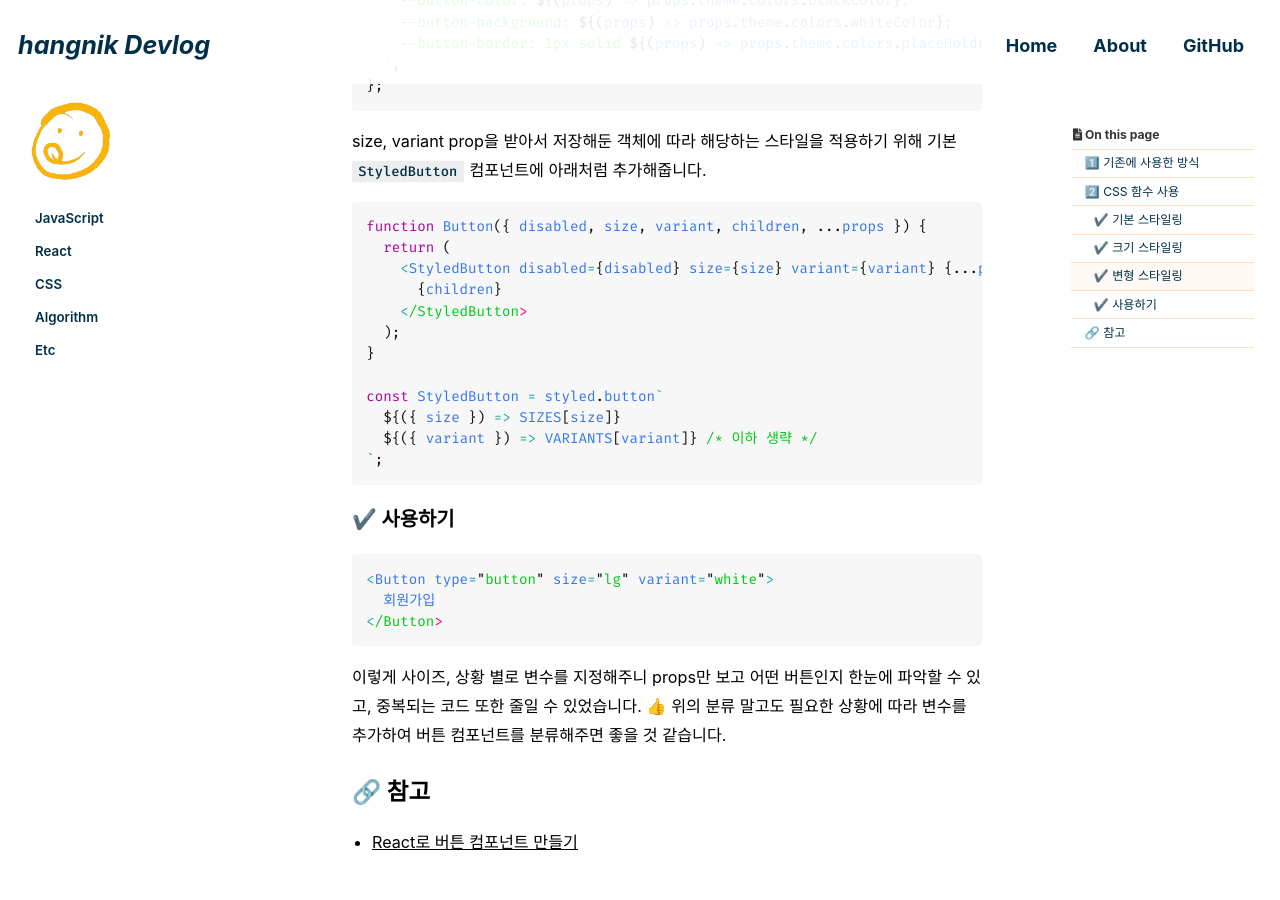
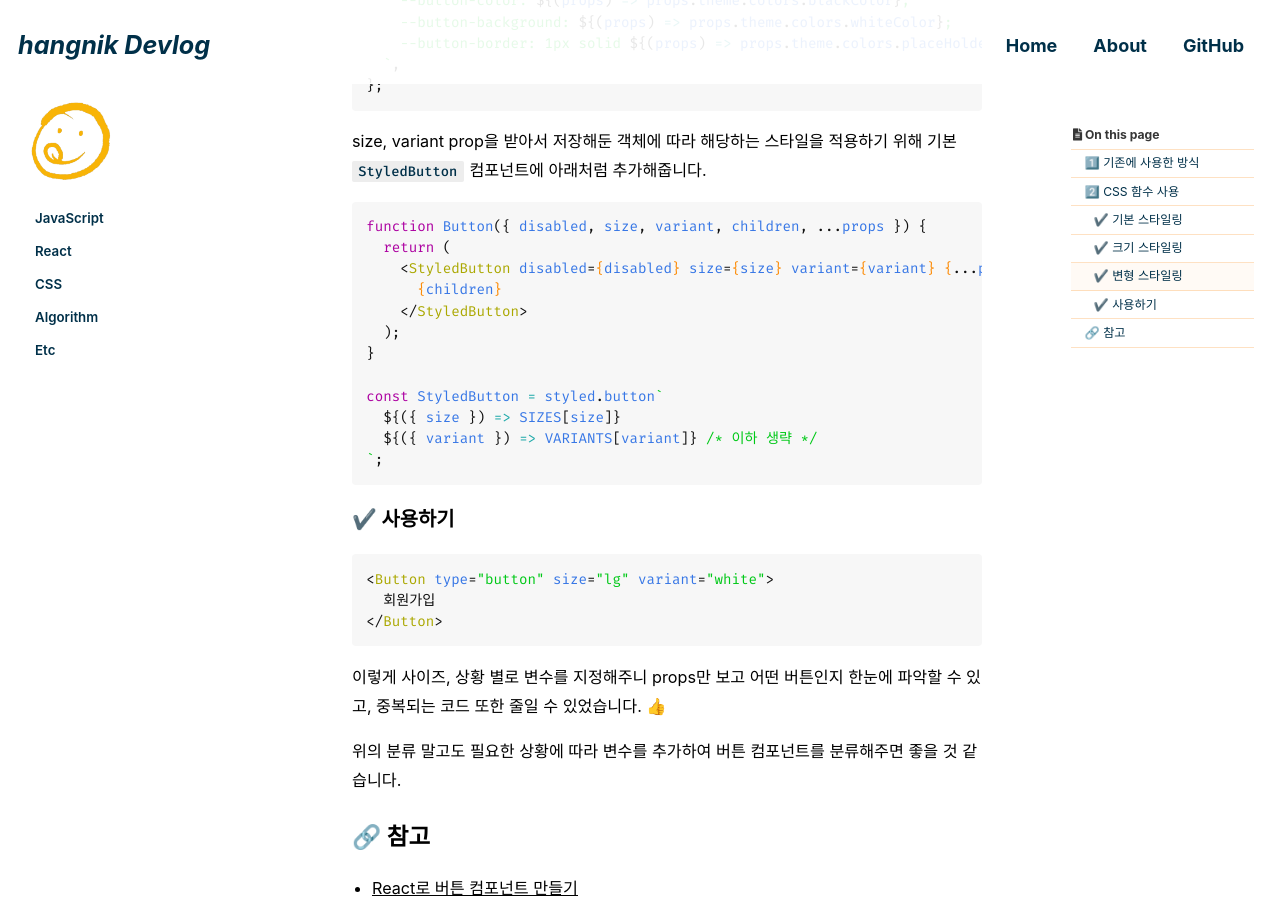
Before and after one commit to hangnik/hangnik.github.io, a Jekyll site: the page built from _posts/2023-11-24-react-button-component-reuse.md, in a window 1280 px wide and 900 px high, scrolled down 3702 px. Built offline with Jekyll 4.4.1, drawn with Linux system fonts in a browser that asks for light colours; cached includes are drawn as plain includes; some web fonts are replaced; comment, search, counter and statistics services are not loaded; some of the changed text lies outside the part shown.

Commit message:
📝 Update: 버튼 컴포넌트 재활용

````diff
--- a/_posts/2023-11-24-react-button-component-reuse.md
+++ b/_posts/2023-11-24-react-button-component-reuse.md
@@ -20,7 +20,7 @@ last_modified_at: 2023-11-24
 
 기존에 프로젝트에서 버튼 컴포넌트를 구성할 때는 props를 사용하여 컴포넌트를 생성했습니다.
 
-```js
+```jsx
 // ButtonContainer.jsx
 
 export default function ButtonContainer({
@@ -57,7 +57,7 @@ export default function ButtonContainer({
 }
 ```
 
-```js
+```jsx
 // ButtonContainerStyle.jsx
 
 export const Button = styled.button`
@@ -91,7 +91,7 @@ export const Button = styled.button`
 
 버튼 컴포넌트에 공통적으로 필요한 스타일을 적용시켜줍니다. 이때 버튼 종류에 따라 바뀔 수 있는 속성값은 CSS 변수를 사용해줍니다.
 
-```js
+```jsx
 function Button({ disabled, children, ...props }) {
   return (
     <StyledButton disabled={disabled} {...props}>
@@ -133,7 +133,7 @@ const StyledButton = styled.button`
 
 크기에 따른 버튼 컴포넌트를 생성하기 위해 `size` 라는 prop을 추가해줍니다. 이때 styled-components의 css 함수를 사용하여 `SIZES`라는 자바스크립트 객체에 저장해주었습니다.
 
-```js
+```jsx
 import styled, { css } from "styled-components";
 
 const SIZES = {
@@ -159,7 +159,7 @@ const SIZES = {
 
 성공, 오류, 경고 등 여러 상황에 따라 활용하거나 버튼 UI가 여러 타입일 때 사용할 수 있는 버튼 컴포넌트입니다. `variant`라는 prop을 추가해준 뒤 css 함수를 사용하여 `VARIANTS`라는 자바스크립트 객체에 저장해줍니다.
 
-```js
+```jsx
 const VARIANTS = {
   primary: css`
     --button-color: ${(props) => props.theme.colors.whiteColor};
@@ -176,7 +176,7 @@ const VARIANTS = {
 
 size, variant prop을 받아서 저장해둔 객체에 따라 해당하는 스타일을 적용하기 위해 기본 `StyledButton` 컴포넌트에 아래처럼 추가해줍니다.
 
-```js
+```jsx
 function Button({ disabled, size, variant, children, ...props }) {
   return (
     <StyledButton disabled={disabled} size={size} variant={variant} {...props}>
@@ -193,13 +193,14 @@ const StyledButton = styled.button`
 
 ### ✔️ 사용하기
 
-```js
+```jsx
 <Button type="button" size="lg" variant="white">
   회원가입
 </Button>
 ```
 
 이렇게 사이즈, 상황 별로 변수를 지정해주니 props만 보고 어떤 버튼인지 한눈에 파악할 수 있고, 중복되는 코드 또한 줄일 수 있었습니다. 👍
+
 위의 분류 말고도 필요한 상황에 따라 변수를 추가하여 버튼 컴포넌트를 분류해주면 좋을 것 같습니다.
 
 ## 🔗 참고
````
